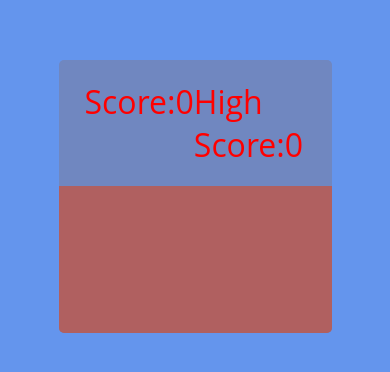
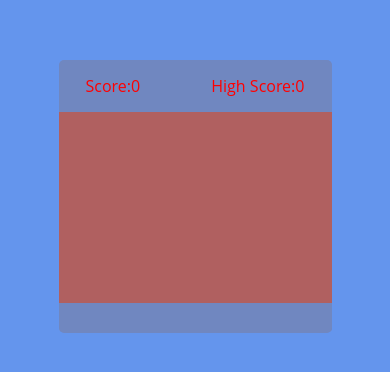
Before and after one commit to ahmadsaad2/Snake-game-Js-2, a plain HTML site: page index.html in a window 390 px wide. Shown: the part 226-598 px from the top of the page. Drawn offline with Linux system fonts and the light colour scheme.

Commit message:
#css last

```diff
--- a/stylee.css
+++ b/stylee.css
@@ -37,3 +37,40 @@ body{
     background: #b06060;
     grid-template: repeat(30,1fr)/repeat(30,1fr);
 }
+.play .food{
+    background: saddlebrown;
+}
+.play .head{
+    background: darkgray;
+
+}
+.control{
+    display: none;
+    justify-content: space-between;
+}
+.control i{
+    padding: 25px 0;
+    text-align: center;
+    font-size: 1.3rem;
+    color: #b06160;
+    width: calc(100%/4);
+    cursor: pointer;
+    border-right: 1px solid #7087c0;
+}
+@media screen and (max-width: 800px) {
+    .wrapper {
+        width: 90vmin;
+        height: 115vmin;
+    }
+    .game-detail {
+        font-size: 1rem;
+        padding: 15px 27px;
+    }
+    .control {
+        display: flex;
+    }
+    .control i {
+        padding: 15px 0;
+        font-size: 1rem;
+    }
+}
```
